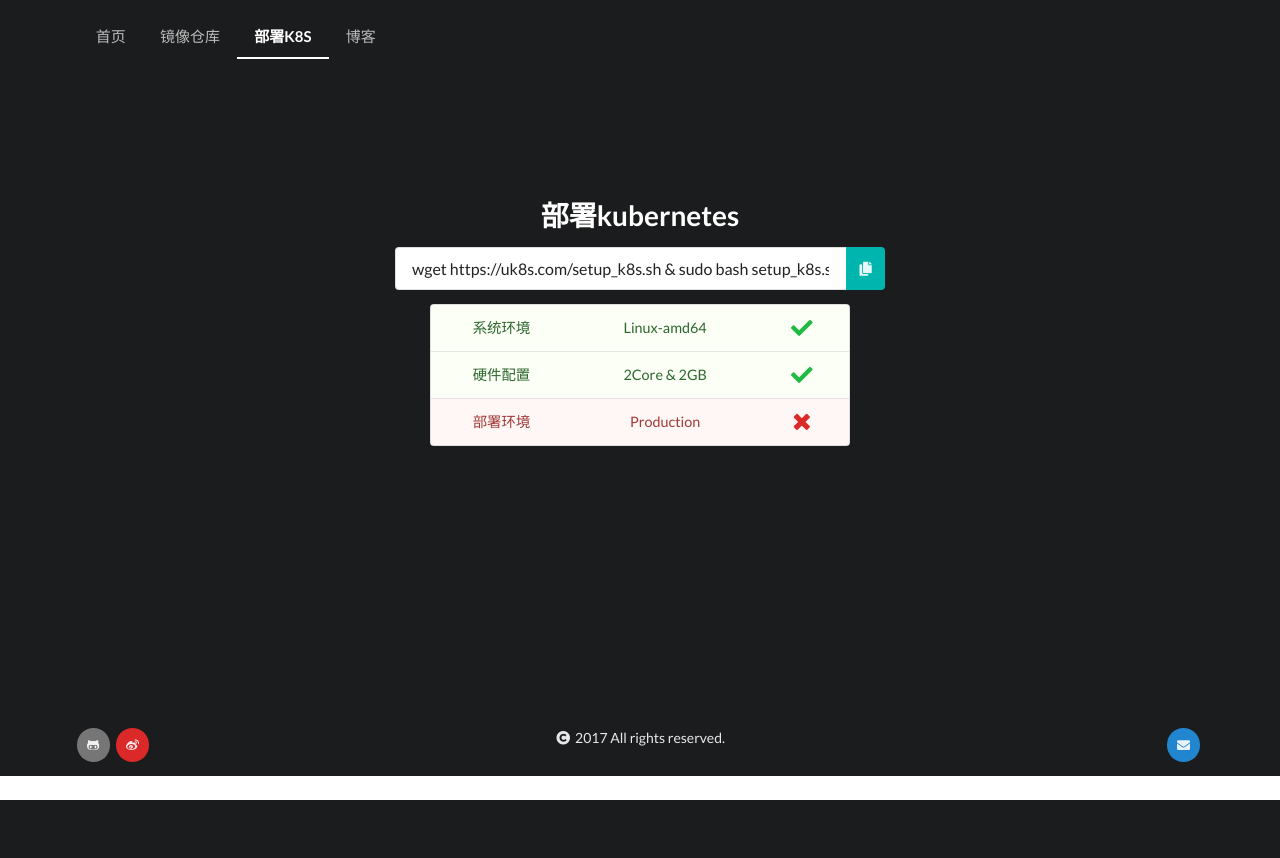
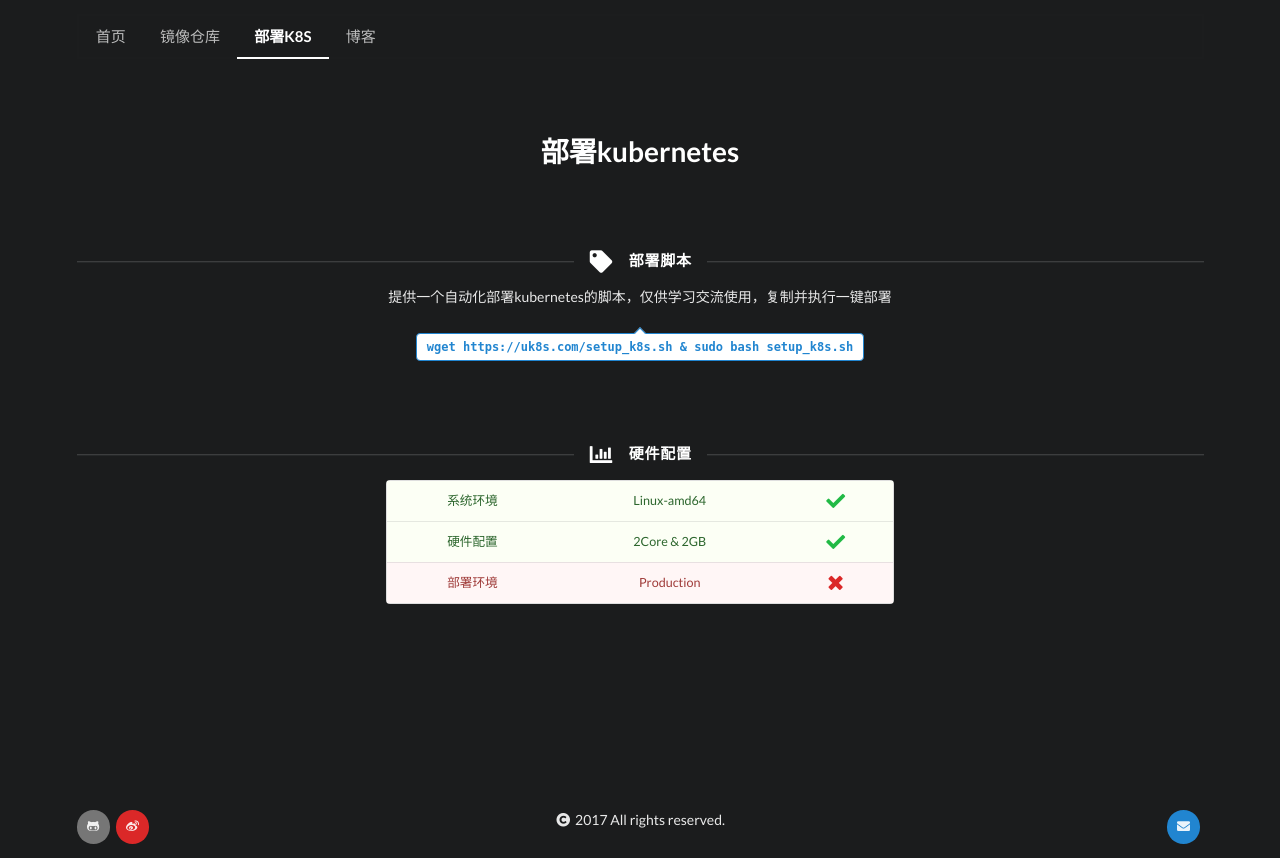
Before and after one commit to RobinLe/uk8s, a Django app: page /deploy/ in a window 1280 px wide. Before the commit the page ends 800 px from the top, so only its background shows below. Run offline with Django 3.2, Linux system fonts and the light colour scheme; some libraries are stand-ins or nearby versions.

Commit message:
modify deploy

```diff
--- a/registry/templates/deploy.html
+++ b/registry/templates/deploy.html
@@ -12,16 +12,26 @@
 {% endblock %}
 
 {% block content %}
-<div class="ui vertical inverted center aligned segment" style="padding-top:10%;padding-bottom:21%">
-    <div class="ui text container" align="center">
+<div class="ui vertical inverted center aligned segment" style="padding-top:5%;padding-bottom:15%">
+    <div class="ui container" align="center">
+
         <h1 class="ui inverted header">
             部署kubernetes
         </h1>
-        <div class="ui action input" style="width: 70%">
-            <input type="text" value="wget https://uk8s.com/setup_k8s.sh & sudo bash setup_k8s.sh">
-            <button class="ui teal icon button"><i class="copy icon"></i></button>
+
+        <h4 class="ui horizontal divider header inverted" style="padding-top:5%">
+            <i class="tag icon"></i> 部署脚本
+        </h4>
+        <p> 提供一个自动化部署kubernetes的脚本，仅供学习交流使用，复制并执行一键部署 </p>
+        <div class="ui pointing blue basic label">
+            <code>wget https://uk8s.com/setup_k8s.sh & sudo bash setup_k8s.sh</code>
         </div>
-        <table class="ui small table center aligned" style="width: 60%;">
+
+
+        <h4 class="ui horizontal divider header inverted" style="padding-top:5%">
+            <i class="bar chart icon"></i> 硬件配置
+        </h4>
+        <table class="ui small table center aligned" style="width: 45%;">
             <tbody>
                 <tr class="positive">
                     <td>系统环境</td>
```
Also changed, not shown: static/404.html (+32 -9 lines), 3 other files.
